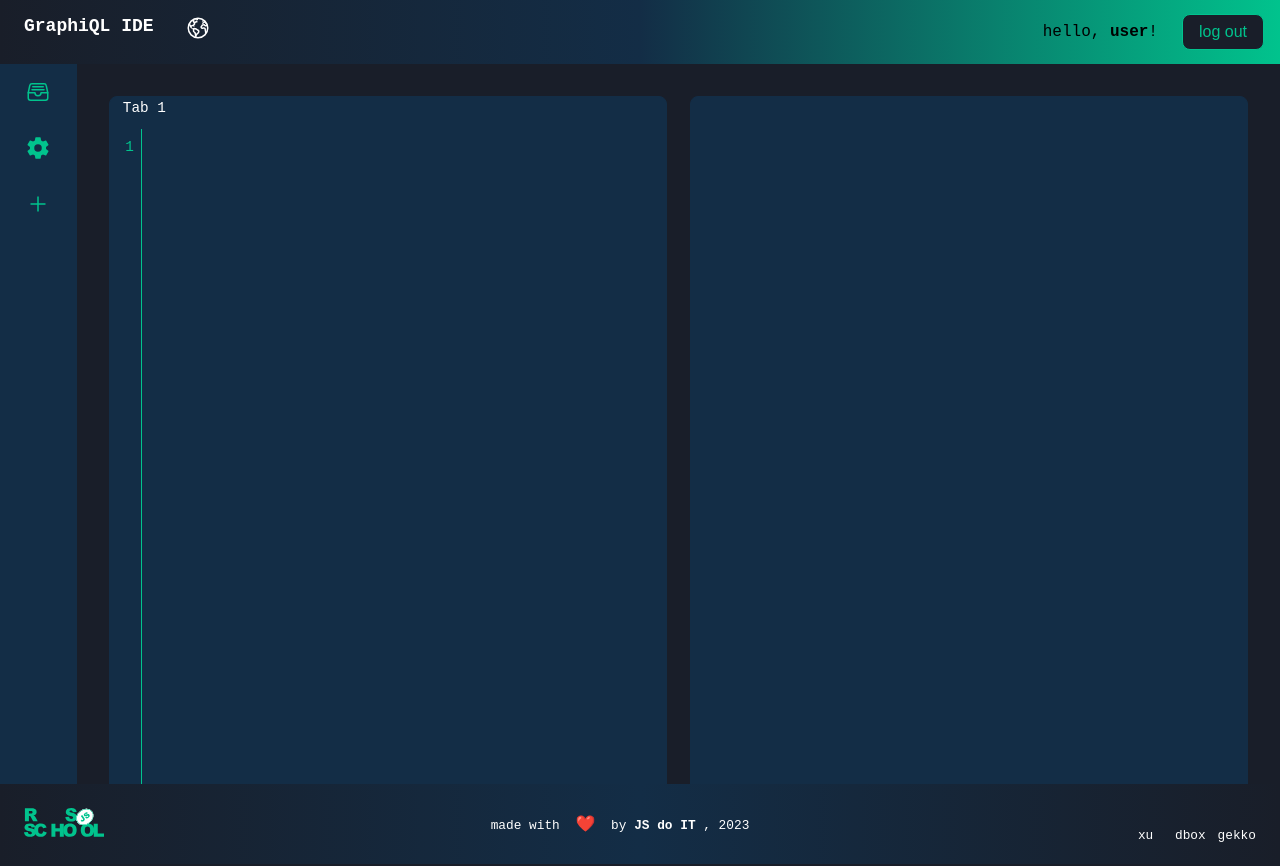
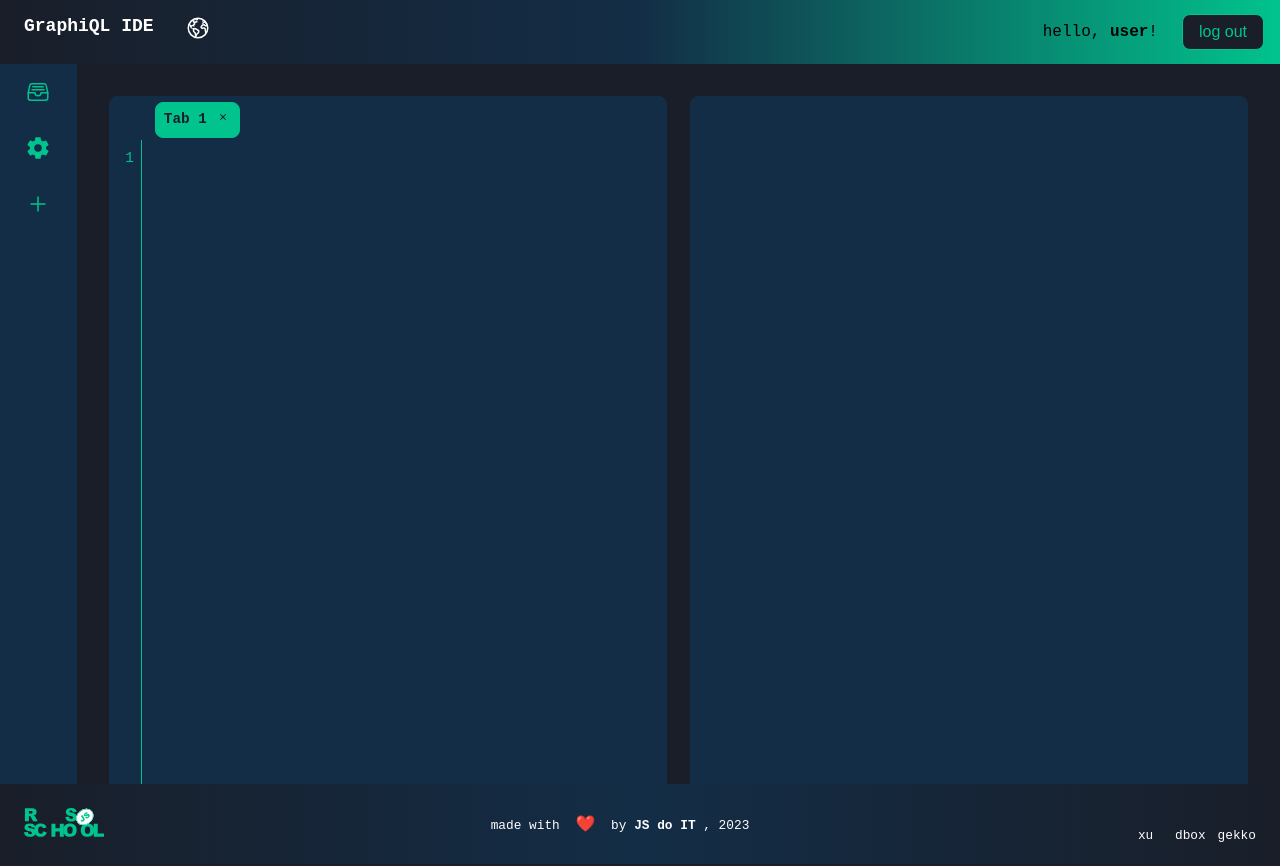
Before and after one commit to xu69ux/graphiql-app, a React (Vite) app: page /graphiql in a window 1280 px wide. Built offline with nearby package versions, Linux system fonts and the light colour scheme; some icons are missing.

Commit message:
feat: add some styles for tabs

```diff
--- a/src/pages/GraphiQLPage.tsx
+++ b/src/pages/GraphiQLPage.tsx
@@ -2,6 +2,7 @@ import { useEffect, useState } from 'react';
 import { useNavigate } from 'react-router-dom';
 import { EditorWindow } from '../components';
 
+import { IoIosClose } from 'react-icons/io';
 import {
   IoSettingsSharp,
   IoFileTrayFullOutline,
@@ -87,10 +88,14 @@ export const GraphiQLPage = () => {
 };
 
 const Tab = ({ id, isActive, onTabClick }) => {
-  console.log(id, isActive);
   return (
     <div className='tab' onClick={() => onTabClick(id)}>
-      <div className='tab-title'>Tab {id}</div>
+      <div className={isActive ? 'tab-title active' : 'tab-title'}>
+        Tab {id}
+        <div className='tab-close'>
+          <IoIosClose />
+        </div>
+      </div>
     </div>
   );
 };
--- a/src/styles/GraphiQLPage.css
+++ b/src/styles/GraphiQLPage.css
@@ -103,18 +103,56 @@
 }
 
 .tab {
+  margin: 1.5rem 0 0.8rem 2rem;
   padding: 0.8rem;
   cursor: pointer;
 }
 
+.tab:hover {
+  color: var(--green);
+}
+
 .tab-title {
+  display: flex;
+  flex-direction: row;
+  align-items: center;
   margin-right: 0.8rem;
   margin-bottom: 0.5rem;
+  padding: 0.2rem 0.5rem;
+  border-radius: 0.5rem;
+  border: 0.5px solid var(--green);
+  transition: all 0.2s ease-in-out;
+}
+
+.tab-title.active {
+  background-color: var(--green);
+  border: 0.5px solid var(--green);
+  color: var(--dark);
+  cursor: default;
+  font-weight: 600;
+}
+
+.tab-title.active .tab-close {
+  color: var(--dark);
 }
 
 .tab-names {
   display: flex;
   flex-direction: row;
   align-items: center;
-  height: 2rem;
+  height: 3rem;
+  overflow: scroll;
 }
+
+.tab-close {
+  color: var(--light);
+  font-size: 1rem;
+  margin-left: 0.5rem;
+  padding-top: 0.2rem;
+  cursor: pointer;
+  transition: all 0.2s ease-in-out;
+}
+
+.tab-close:hover {
+  transform: scale(1.3);
+}
```
